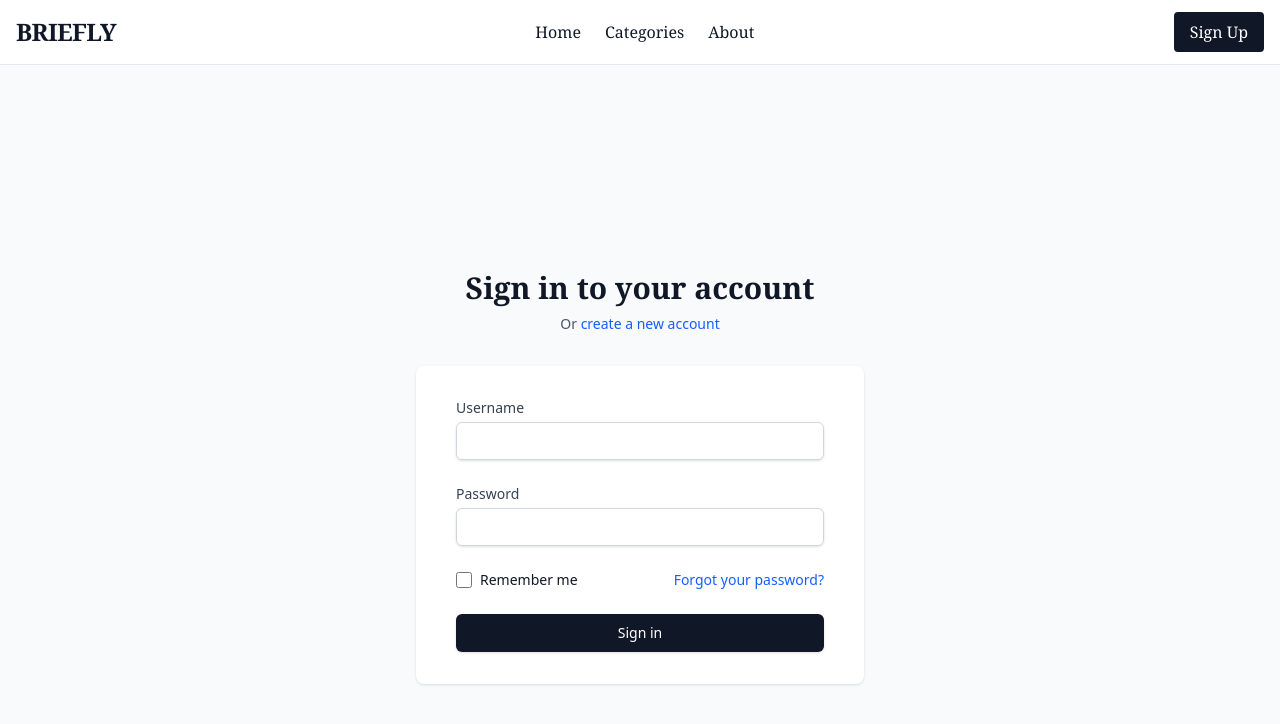
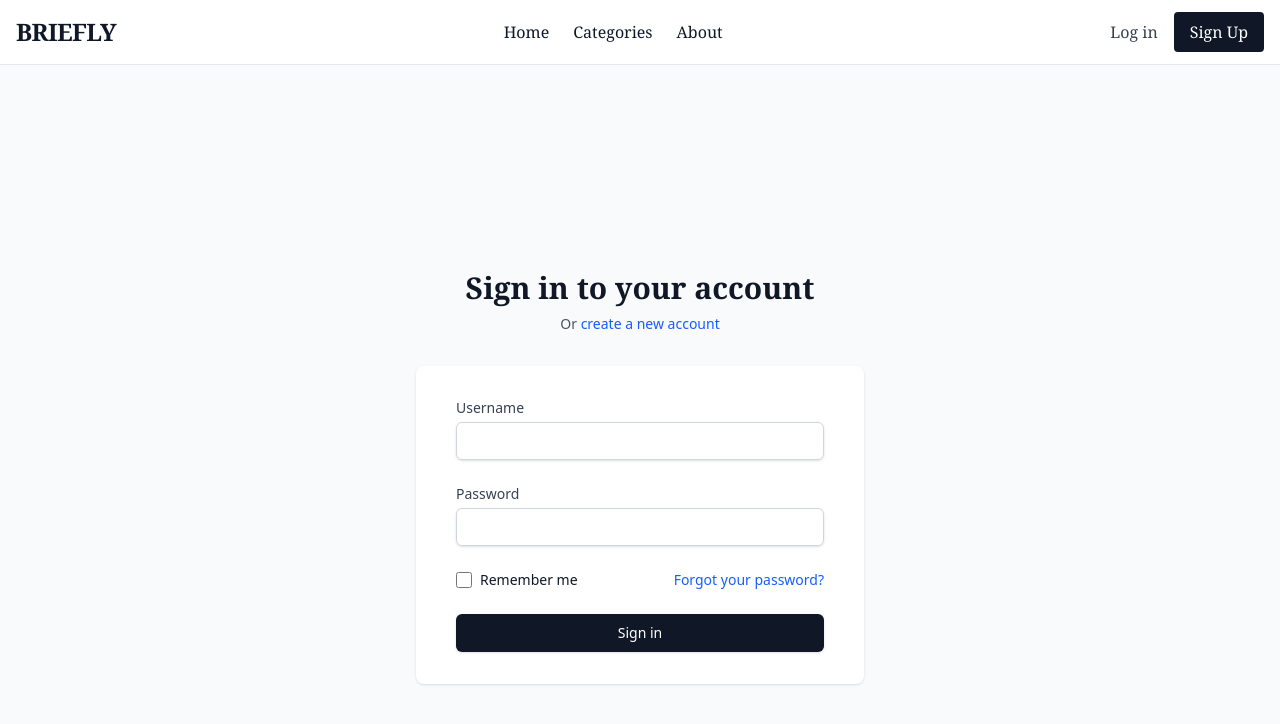
Before and after one commit to mikeshuh/CS157C-Team6, a Next.js app in the folder client/: page /login in a window 1280 px wide. Shown: the top 724 px of the page. Built offline with nearby package versions, Linux system fonts and the light colour scheme; no server answers.

Commit message:
navbar component and auth state

```diff
--- a/client/src/app/layout.tsx
+++ b/client/src/app/layout.tsx
@@ -1,7 +1,7 @@
 // app/layout.tsx
 import type { Metadata } from 'next';
 import './globals.css';
-import Link from 'next/link';
+import NavBar from '@/components/NavBar';
 
 export const metadata: Metadata = {
   title: 'Briefly - Modern News Aggregator',
@@ -15,42 +15,9 @@ export default function RootLayout({
 }) {
   return (
     <html lang="en">
-      <head>
-        {/* Add any additional head elements here */}
-      </head>
       <body className="bg-gray-50 min-h-screen flex flex-col">
-        {/* Our custom navbar that replaces any default Next.js navbar */}
-        <header className="sticky top-0 z-50 bg-white border-b border-gray-200 w-full">
-          <div className="container mx-auto px-4">
-            <div className="flex items-center justify-between h-16">
-              {/* Logo/Brand */}
-              <Link href="/" className="font-black text-2xl font-serif tracking-tight">
-                BRIEFLY
-              </Link>
-
-              {/* Desktop Navigation */}
-              <nav className="hidden md:flex space-x-6">
-                <Link href="/" className="font-serif hover:text-gray-900 hover:underline">Home</Link>
-                <Link href="/" className="font-serif hover:text-gray-900 hover:underline">Categories</Link>
-                <Link href="/" className="font-serif hover:text-gray-900 hover:underline">About</Link>
-              </nav>
-
-              {/* Sign Up Button */}
-              <div>
-                <button className="bg-gray-900 text-white px-4 py-2 rounded font-serif hover:bg-gray-800 transition">
-                  Sign Up
-                </button>
-              </div>
-
-              {/* Mobile Menu Button */}
-              <button className="md:hidden" aria-label="Menu">
-                <svg xmlns="http://www.w3.org/2000/svg" className="h-6 w-6" fill="none" viewBox="0 0 24 24" stroke="currentColor">
-                  <path strokeLinecap="round" strokeLinejoin="round" strokeWidth={2} d="M4 6h16M4 12h16M4 18h16" />
-                </svg>
-              </button>
-            </div>
-          </div>
-        </header>
+        {/* The NavBar is now a separate client component */}
+        <NavBar />
 
         <div className="flex-grow flex flex-col">
           {children}
--- /dev/null
+++ b/client/src/components/NavBar.tsx
@@ -0,0 +1,74 @@
+"use client";
+
+import { useState, useEffect } from 'react';
+import Link from 'next/link';
+import { isAuthenticated, logout } from '@/lib/api';
+import { useRouter, usePathname } from 'next/navigation';
+
+export default function NavBar() {
+  const [auth, setAuth] = useState(false);
+  const router = useRouter();
+  const pathname = usePathname();
+
+  useEffect(() => {
+    // Check authentication status on component mount and when pathname changes
+    setAuth(isAuthenticated());
+  }, [pathname]);
+
+  const handleLogout = () => {
+    logout();
+    setAuth(false);
+    router.push('/');
+  };
+
+  return (
+    <header className="sticky top-0 z-50 bg-white border-b border-gray-200 w-full">
+      <div className="container mx-auto px-4">
+        <div className="flex items-center justify-between h-16">
+          {/* Logo/Brand */}
+          <Link href="/" className="font-black text-2xl font-serif tracking-tight">
+            BRIEFLY
+          </Link>
+
+          {/* Desktop Navigation */}
+          <nav className="hidden md:flex space-x-6">
+            <Link href="/" className="font-serif hover:text-gray-900 hover:underline">Home</Link>
+            <Link href="/" className="font-serif hover:text-gray-900 hover:underline">Categories</Link>
+            <Link href="/" className="font-serif hover:text-gray-900 hover:underline">About</Link>
+          </nav>
+
+          {/* Auth Buttons */}
+          <div className="flex items-center space-x-4">
+            {auth ? (
+              <button
+                onClick={handleLogout}
+                className="text-gray-700 hover:text-gray-900 font-serif"
+              >
+                Log out
+              </button>
+            ) : (
+              <>
+                <Link href="/login" className="text-gray-700 hover:text-gray-900 font-serif">
+                  Log in
+                </Link>
+                <Link
+                  href="/signup"
+                  className="bg-gray-900 text-white px-4 py-2 rounded font-serif hover:bg-gray-800 transition"
+                >
+                  Sign Up
+                </Link>
+              </>
+            )}
+          </div>
+
+          {/* Mobile Menu Button */}
+          <button className="md:hidden" aria-label="Menu">
+            <svg xmlns="http://www.w3.org/2000/svg" className="h-6 w-6" fill="none" viewBox="0 0 24 24" stroke="currentColor">
+              <path strokeLinecap="round" strokeLinejoin="round" strokeWidth={2} d="M4 6h16M4 12h16M4 18h16" />
+            </svg>
+          </button>
+        </div>
+      </div>
+    </header>
+  );
+}
--- a/client/src/lib/api.ts
+++ b/client/src/lib/api.ts
@@ -79,3 +79,26 @@ export async function register(user: User): Promise<{ msg: string }> {
 
   return response.json();
 }
+
+// Add a function to check if user is authenticated
+export function isAuthenticated(): boolean {
+  if (typeof window !== 'undefined') {
+    return localStorage.getItem('token') !== null;
+  }
+  return false;
+}
+
+// Add a function to get the current user's token
+export function getToken(): string | null {
+  if (typeof window !== 'undefined') {
+    return localStorage.getItem('token');
+  }
+  return null;
+}
+
+// Add a function to logout
+export function logout(): void {
+  if (typeof window !== 'undefined') {
+    localStorage.removeItem('token');
+  }
+}
```
Also changed, not shown: client/src/lib/types.ts (+7 -0 lines).
